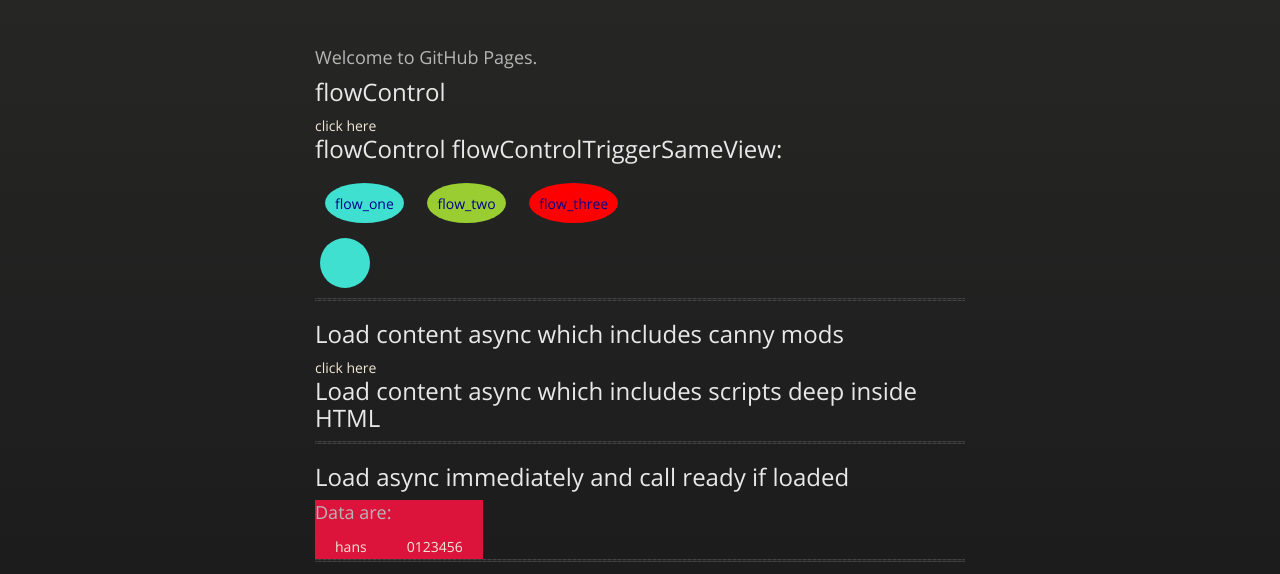
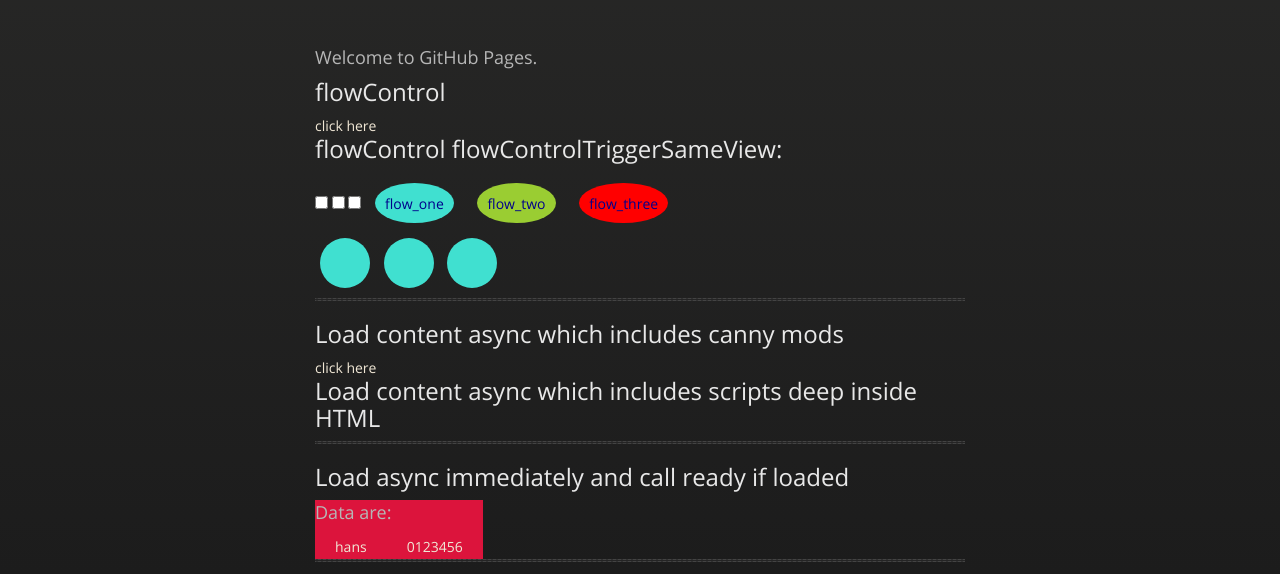
Before and after one commit to eightyfour/canny, a website: page test.html in a window 1280 px wide. Both pictures are taken after a click on the element "flow_one". Shown: the part 226-800 px from the top of the page. Drawn offline with nearby package versions, Linux system fonts and the light colour scheme.

Commit message:
add multiple flowControl example

```diff
--- a/samples/async_deep_scripts.js
+++ b/samples/async_deep_scripts.js
@@ -1,10 +1,10 @@
 canny.add('async_deep_scripts', (function () {
     "use strict";
-    var node    ;
+    var node;
     return {
         add : function (elem, attr) {
             node = elem;
         },
         ready : function () {}
-    }
-}()))
+    };
+}()));
--- a/samples/flowControlTriggerSameView.html
+++ b/samples/flowControlTriggerSameView.html
@@ -23,6 +23,9 @@
 </style>
 <div id="flowControlTriggerSameView">
 
+    <input type="checkbox" name="fctsv" canny-mod="flowControlTriggerSameView" canny-var="{'checkbox':'flow_one'}" />
+    <input type="checkbox" name="fctsv" canny-mod="flowControlTriggerSameView" canny-var="{'checkbox':'flow_two'}"/>
+    <input type="checkbox" name="fctsv" canny-mod="flowControlTriggerSameView" canny-var="{'checkbox':'flow_three'}"/>
     <div canny-mod="flowControlTriggerSameView" canny-var="flow_one" class="nav flow_one">flow_one</div>
     <div canny-mod="flowControlTriggerSameView" canny-var="flow_two" class="nav flow_two">flow_two</div>
     <div canny-mod="flowControlTriggerSameView" canny-var="flow_three" class="nav flow_three">flow_three</div>
--- a/samples/flowControlTriggerSameView.js
+++ b/samples/flowControlTriggerSameView.js
@@ -1,11 +1,29 @@
 
 canny.add('flowControlTriggerSameView', (function () {
     "use strict";
+    function CheckBox(node) {
+        this.node = node;
+    }
+    var checkbox = {};
     return {
-        add : function (elem, attr) {
-            elem.addEventListener('click', function () {
-                canny.flowControl.show(attr);
-            });
+            add : function (elem, attr) {
+            if (typeof attr === 'object' && attr.hasOwnProperty('checkbox')) {
+                elem.setAttribute('value', attr['checkbox']);
+                elem.innerHTML = attr['checkbox'];
+                checkbox[attr['checkbox']] = new CheckBox(elem);
+            } else {
+                elem.addEventListener('click', function () {
+                    var boxes = Object.keys(checkbox),
+                        ar = [attr];
+                    boxes.forEach(function (checkBox) {
+                        var value;
+                        if (checkbox[checkBox].node.checked) {
+                            ar.push(checkbox[checkBox].node.getAttribute('value'));
+                        }
+                    });
+                    canny.flowControl.show.apply(null, ar);
+                });
+            }
         },
         ready : function () {
             console.log('flowControlTriggerSameView ready!');
--- a/test.html
+++ b/test.html
@@ -12,7 +12,7 @@
     <script src="javascripts/respond.js"></script>
     <script src="canny.js"></script>
     <script src="cannyExt/main.js"></script>
-    <script src="mod/flowControl.js"></script>
+    <script src="mod/flowControlInstance.js"></script>
     <script src="mod/async.js"></script>
     <script src="mod/whisker.js"></script>
     <!--[if lt IE 9]>
```
